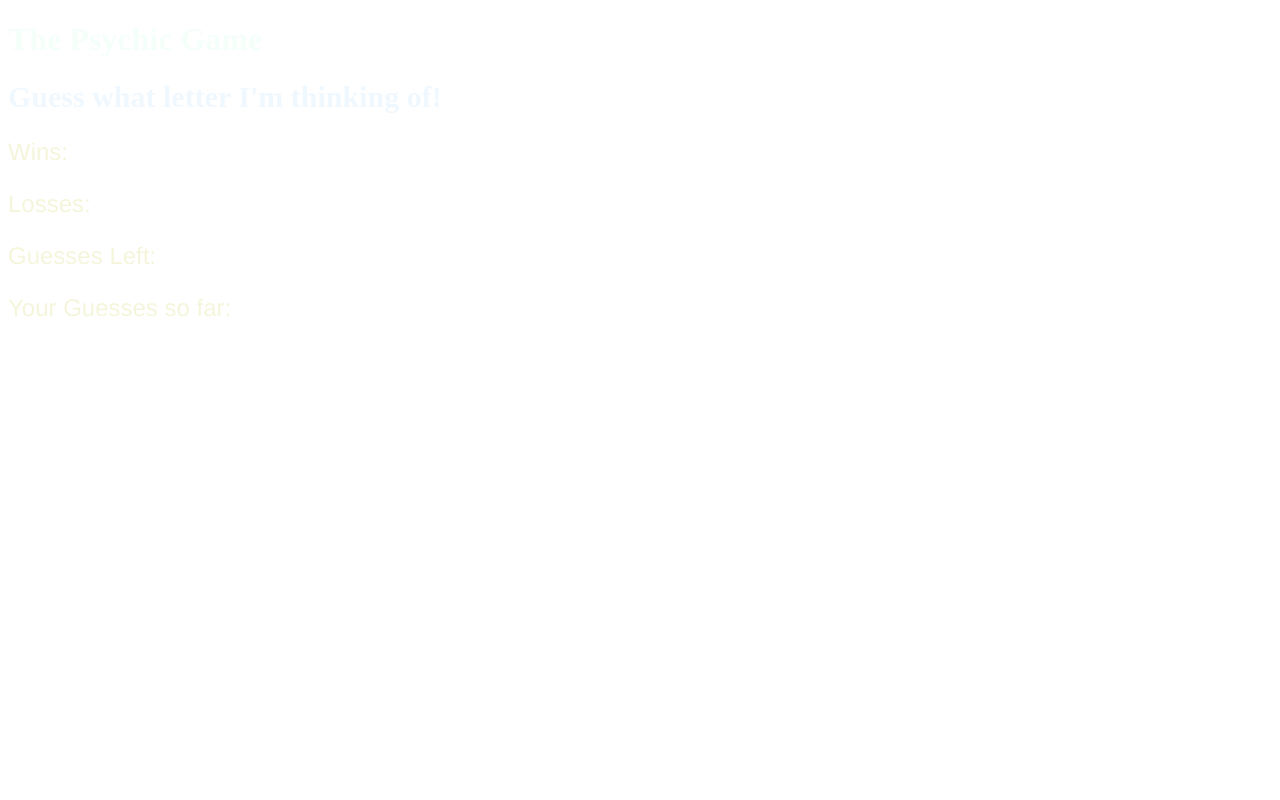
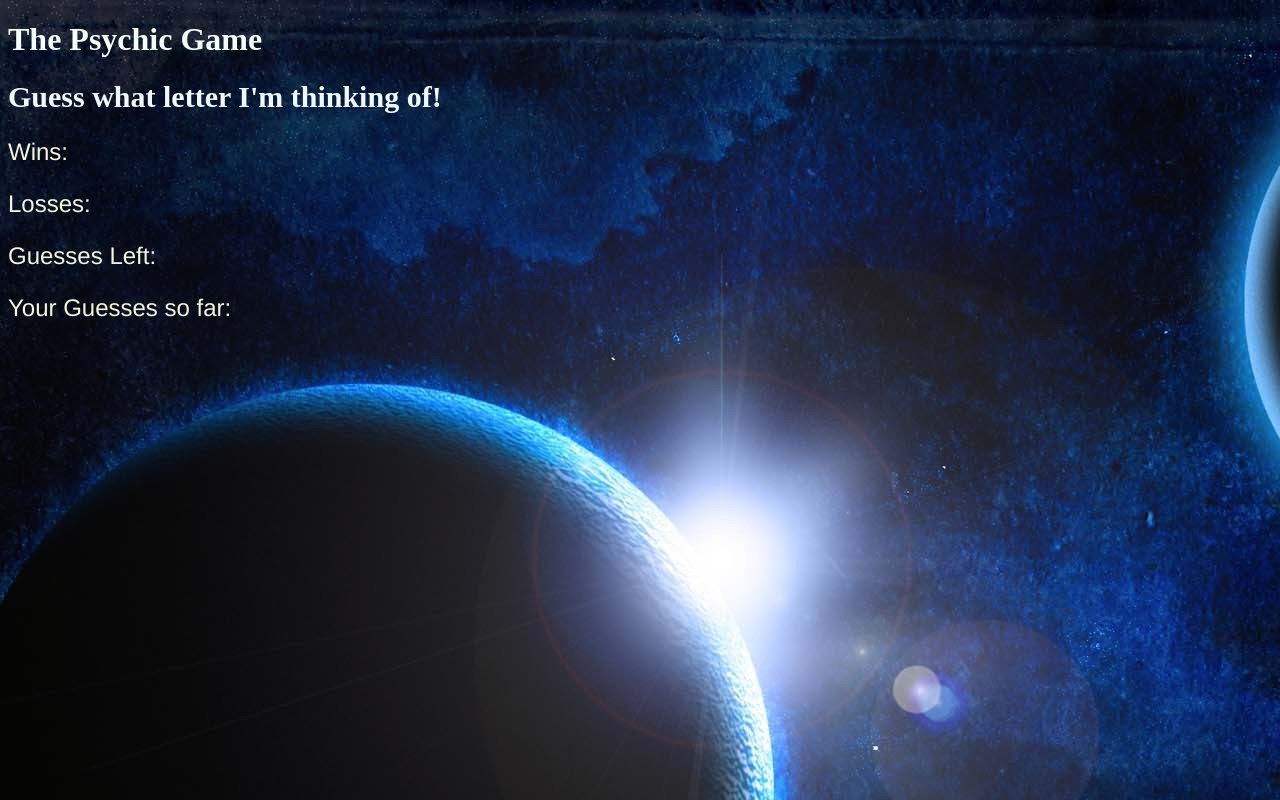
Before and after one commit to dimple23/pychic-game, a plain HTML site: page index.html in a window 1280 px wide. Drawn offline with Linux system fonts and the light colour scheme.

Commit message:
change file

```diff
--- a/style.css
+++ b/style.css
@@ -20,6 +20,6 @@ p{
   font-family: 'Franklin Gothic Medium', 'Arial Narrow', Arial, sans-serif;
 }
 body{
-  background-image: url(../Psychic-game/images/i1.jpg);
+  background-image: url(../pychic-game/images/i1.jpg);
 
 }
```
